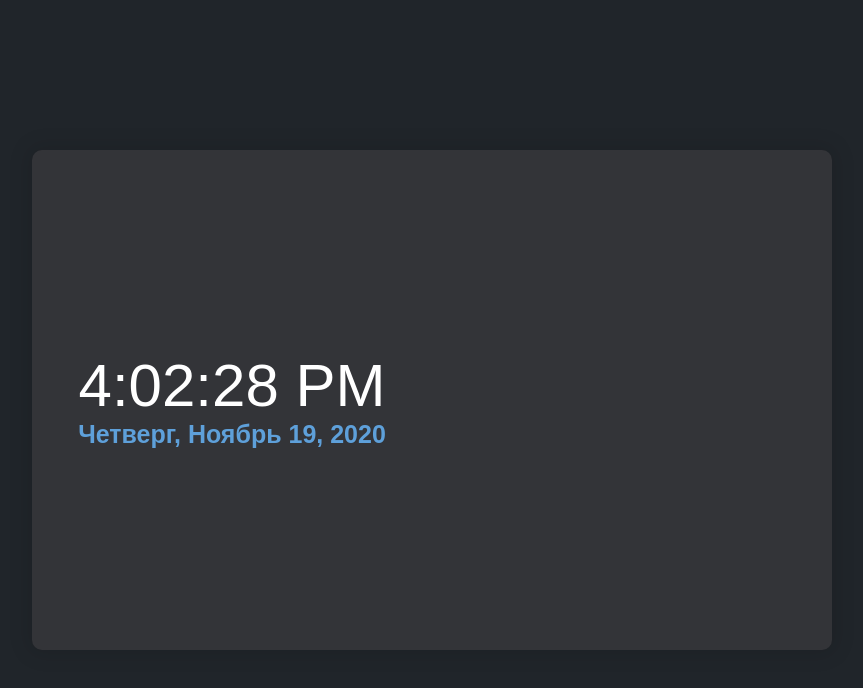
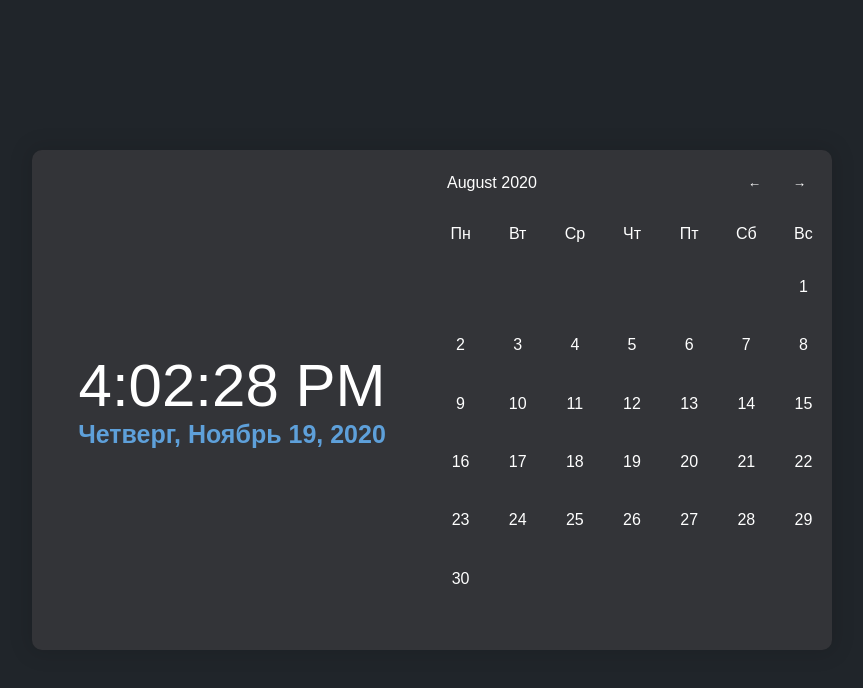
Before and after one commit to ageiwa/calendar-react, a React (Create React App) app: page / in a window 1280 px wide. Shown: the top 688 px of the page, without its empty margins (208-1071 px from the left). Built offline with nearby package versions, Linux system fonts and the light colour scheme.

Commit message:
add new copmonents and made the generation of days at startup

```diff
--- a/src/App/App.js
+++ b/src/App/App.js
@@ -1,16 +1,17 @@
 import React from 'react';
 import './style.css';
-import Time from './components/Time/Time';
+import CurrentTime from './components/CurrentTime/CurrentTime';
 import CurrentDate from './components/CurrentDate/CurrentDate';
+import Calendar from './components/Calendar/Calendar';
 
 const App = () => {
     return (
         <div className="app">
             <div className="time-date">
-                <Time />
+                <CurrentTime />
                 <CurrentDate />
             </div>
-            <div className="calendar"></div>
+            <Calendar />
         </div>
     );
 }
--- /dev/null
+++ b/src/App/components/Calendar/Calendar.js
@@ -0,0 +1,17 @@
+import React, {useState} from 'react';
+import './style.css';
+import HeaderCalendar from '../HeaderCalendar/HeaderCalendar';
+import SlideDays from '../SlideDays/SlideDays';
+
+const Calendar = () => {
+    return (
+        <div className="calendar">
+            <HeaderCalendar />
+            <div className="wrap-slide">
+                <SlideDays />
+            </div>
+        </div>
+    );
+}
+
+export default Calendar;
--- /dev/null
+++ b/src/App/components/Calendar/style.css
@@ -0,0 +1,10 @@
+.calendar {
+    color: #fff;
+}
+
+.wrap-slide {
+    margin-top: 15px;
+    width: 400px;
+    height: auto;
+    overflow: hidden;
+}
--- a/src/App/components/Time/Time.js
+++ b/src/App/components/CurrentTime/CurrentTime.js
@@ -1,7 +1,7 @@
 import React, {useState} from 'react';
 import './style.css';
 
-const Time = () => {
+const CurrentTime = () => {
     const [time, setTime] = useState(new Date().toLocaleTimeString());
 
     setTimeout(() => setTime(new Date().toLocaleTimeString()), 1000);
@@ -9,4 +9,4 @@ const Time = () => {
     return <div className="time">{time}</div>
 }
 
-export default Time;
+export default CurrentTime;
--- /dev/null
+++ b/src/App/components/HeaderCalendar/HeaderCalendar.js
@@ -0,0 +1,27 @@
+import React, {useState} from 'react';
+import './style.css';
+
+const HeaderCalendar = () => {
+    return (
+        <React.Fragment>
+            <div className="headbar">
+                <p className="month-and-year">August 2020</p>
+                <div className="btn-control">
+                    <button className="btn">←</button>
+                    <button className="btn">→</button>
+                </div>
+            </div>
+            <div className="days-week">
+                <p>Пн</p>
+                <p>Вт</p>
+                <p>Ср</p>
+                <p>Чт</p>
+                <p>Пт</p>
+                <p>Сб</p>
+                <p>Вс</p>
+            </div>
+        </React.Fragment>
+    );
+}
+
+export default HeaderCalendar;
--- /dev/null
+++ b/src/App/components/HeaderCalendar/style.css
@@ -0,0 +1,33 @@
+.headbar {
+    padding-top: 15px;
+    padding-left: 15px;
+    padding-right: 15px;
+    display: flex;
+    align-items: center;
+    justify-content: space-between;
+}
+
+.btn:first-child {
+    margin-right: 10px;
+}
+
+.btn {
+    color: #fff;
+    width: 35px;
+    height: 35px;
+    background-color: transparent;
+    border: 1px solid transparent;
+    border-radius: 100%;
+    transition: .3s;
+}
+
+.btn:hover {
+    border: 1px solid #fff;
+}
+
+.days-week {
+    margin-top: 25px;
+    text-align: center;
+    display: grid;
+    grid-template-columns: repeat(7, 1fr);
+}
--- /dev/null
+++ b/src/App/components/SlideDays/SlideDays.js
@@ -0,0 +1,64 @@
+import React, {useState} from 'react';
+import './style.css';
+
+const SlideDays = () => {
+    const gDT = new Date();
+
+    const prevMonth = [];
+    const curMonth = [];
+    const nextMonth = [];
+
+    let gYY = gDT.getFullYear(),
+        gMM = gDT.getMonth();
+
+    //genDivs();
+    loadDays(gYY, gMM);
+
+    function loadDays(pYY, pMM) {
+        pMM--;// Чтобы в первый контейнер поместить предыдущий месяц
+
+        for (let i = 0; i < 3; i++) {
+            const dt = new Date(pYY, pMM, 1);
+
+            let dayBegins = dt.getDay() - 1,
+                number = 1;
+
+            if (dayBegins === -1) dayBegins = 6;
+
+            let monthArray;
+
+            //Определяем какой массив сейчас будет заполняться
+            if (i === 0) monthArray = prevMonth;
+            else if (i === 1) monthArray = curMonth;
+            else monthArray = nextMonth;
+
+            for (let j = 0; j < 42; j++) {
+                const nextDT = new Date(pYY, pMM, number);
+
+                if (dt.getMonth() !== nextDT.getMonth()) break;
+
+                let day = <div className="day" key={j}></div>;
+
+                if (j >= dayBegins) {
+                    day = <div className="day" key={j}>{number}</div>;
+                    number++;
+                }
+
+                monthArray.push(day);
+            }
+
+            number = 1;
+            pMM++;
+        }
+    }
+
+    return (
+        <div className="slide-days">
+            <div className="container-days">{prevMonth}</div>
+            <div className="container-days">{curMonth}</div>
+            <div className="container-days">{nextMonth}</div>
+        </div>
+    );
+}
+
+export default SlideDays;
--- /dev/null
+++ b/src/App/components/SlideDays/style.css
@@ -0,0 +1,19 @@
+.slide-days {
+    margin-left: -400px;
+    width: 1200px;
+    display: flex;
+}
+
+.container-days {
+    width: 400px;
+    height: 350px;
+    display: grid;
+    grid-template-columns: repeat(7, 1fr);
+    grid-template-rows: repeat(6, 1fr);
+}
+
+.day {
+    display: flex;
+    align-items: center;
+    justify-content: center;
+}
```
Also changed, not shown: src/App/components/CurrentTime/style.css (renamed from src/App/components/Time/style.css).
